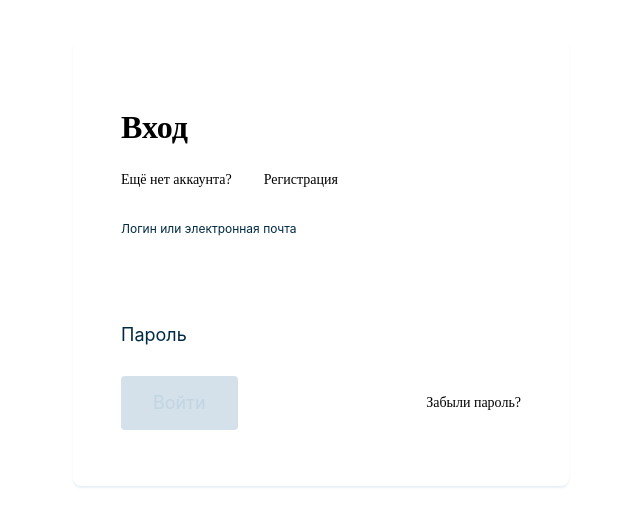
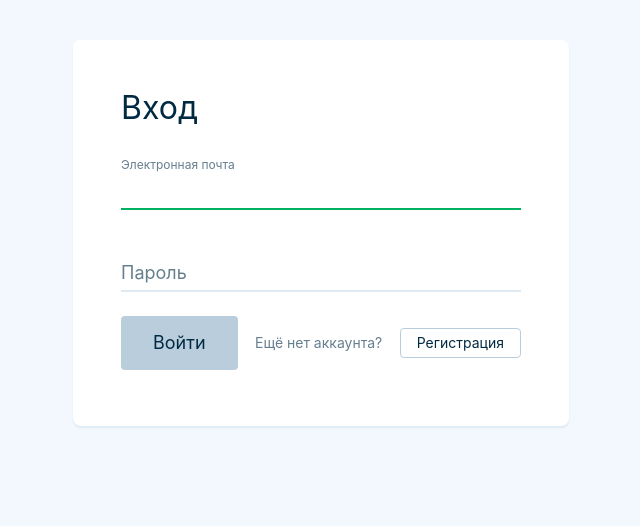
Before and after one commit to DiRaiks/football_planner_react, a React (Create React App) app: page / in a window 1280 px wide. Shown: the top 526 px of the page, without its empty margins (319-959 px from the left). Built offline with nearby package versions, Linux system fonts and the light colour scheme.

Commit message:
Change colors, change login form

```diff
--- a/src/components/Login/Login.tsx
+++ b/src/components/Login/Login.tsx
@@ -1,9 +1,9 @@
 import React from 'react';
-import { Link, useHistory } from 'react-router-dom';
+import { useHistory } from 'react-router-dom';
 
 import { ServicePage, ServiceForm, FormTextField, FormPasswordField, Button } from 'reusableComponents';
 
-import { ROUTE_REGISTRATION, ROUTE_PASSWORD_RESET } from 'constantsVars';
+import { ROUTE_REGISTRATION } from 'constantsVars';
 
 import { useLoginForm } from './useSignInForm';
 import styles from './login.module.scss';
@@ -17,21 +17,21 @@ export const SignInForm: React.FC = () => {
     <ServicePage>
       <ServiceForm method="post" onSubmit={handleSubmit}>
         <h1>Вход</h1>
-        <div className={styles.header}>
-          <div className={styles.noAccountWr}>Ещё нет аккаунта?</div>
-          <div className={styles.signUpButton} onClick={(): void => history.push(ROUTE_REGISTRATION)}>
-            <div>Регистрация</div>
-          </div>
-        </div>
         <FormTextField autoFocus autoComplete="username" {...userNameProps} />
         <FormPasswordField autoComplete="current-password" {...passwordProps} />
         <div className={styles.footer}>
           <Button type="submit" disabled={isDisabled} loading={isLoading} size="l" className={styles.signInButton}>
             Войти
           </Button>
-          <Link to={ROUTE_PASSWORD_RESET} className={styles.forgotPassword}>
-            Забыли пароль?
-          </Link>
+          <div className={styles.header}>
+            <div className={styles.noAccountWr}>Ещё нет аккаунта?</div>
+          </div>
+          <div className={styles.signUpButton} onClick={(): void => history.push(ROUTE_REGISTRATION)}>
+            <div>Регистрация</div>
+          </div>
+          {/*<Link to={ROUTE_PASSWORD_RESET} className={styles.forgotPassword}>*/}
+          {/*  Забыли пароль?*/}
+          {/*</Link>*/}
         </div>
       </ServiceForm>
     </ServicePage>
--- a/src/components/Login/login.module.scss
+++ b/src/components/Login/login.module.scss
@@ -5,15 +5,14 @@
 
 .noAccountWr {
   font-size: 14px;
-  color: var(--color-primary-lighten-40);
-  margin-right: 16px;
+  color: var(--color-black-60);
 }
 
 .signUpButton {
   padding: 4px 16px;
   display: flex;
   align-items: center;
-  border: 1px solid var(--color-ShadesOfGrey2);
+  border: 1px solid var(--color-cold-gray-dark);
   border-radius: 4px;
   font-size: 14px;
   color: var(--color-Blue2);
@@ -21,7 +20,7 @@
 }
 
 .signUpButton:hover {
-  background-color: var(--color-ShadesOfGrey4);
+  background-color: var(--color-green-ultralight);
 }
 
 .footer {
@@ -40,5 +39,5 @@
 
 .forgotPassword {
   text-decoration: none;
-  color: var(--color-Blue2);
+  color: var(--color-blue-steel);
 }
--- a/src/components/Login/useSignInForm.ts
+++ b/src/components/Login/useSignInForm.ts
@@ -18,7 +18,7 @@ export const useLoginForm: TUseLoginForm = () => {
     ...userName,
     localError: null,
     serverError: usernameError,
-    label: 'Логин или электронная почта',
+    label: 'Электронная почта',
   });
 
   const password = useTextField();
--- a/src/index.scss
+++ b/src/index.scss
@@ -1,13 +1,88 @@
 @import './variables.scss';
+
+html {
+  height: 100%;
+}
 
 body {
   margin: 0;
-  -webkit-font-smoothing: antialiased;
-  -moz-osx-font-smoothing: grayscale;
+  padding: 0;
+  font-size: 16px;
+  line-height: 20px;
+  color: var(--color-primary);
+  background: var(--color-background);
+  min-height: 100%;
+  overscroll-behavior-x: contain;
 }
 
-html,
 body,
-#root {
-  height: 100%;
+input,
+textarea,
+select {
+  font-family: var(--font-family);
 }
+
+h1,
+h2,
+h3,
+h4,
+h5,
+h6 {
+  &:first-child {
+    margin-top: 0;
+  }
+}
+
+h1 {
+  font-size: 32px;
+  line-height: 40px;
+  font-weight: normal;
+  margin: 48px 0 16px 0;
+}
+
+h2 {
+  font-size: 24px;
+  line-height: 40px;
+  font-weight: normal;
+  margin: 32px 0 16px 0;
+}
+
+h3 {
+  font-size: 20px;
+  line-height: 32px;
+  font-weight: normal;
+  margin: 32px 0 16px 0;
+}
+
+h4 {
+  text-transform: uppercase;
+  letter-spacing: 1.6px;
+  font-size: 12px;
+  line-height: 16px;
+  font-weight: normal;
+  margin: 48px 0 20px;
+}
+
+h5 {
+  font-weight: bold;
+  font-size: 13px;
+  line-height: 18px;
+  margin: 16px 0 4px;
+  color: var(--color-primary-lighten-40);
+}
+
+h6 {
+  font-weight: bold;
+  font-size: 13px;
+  line-height: 18px;
+  margin: 16px 0 4px;
+  color: var(--color-primary-lighten-40);
+}
+
+[data-menu='collapsed'] {
+  --nav-size: var(--nav-collapsed-size);
+}
+
+[data-menu='hidden'] {
+  --nav-size: 0px;
+}
--- a/src/reusableComponents/Button/button.module.scss
+++ b/src/reusableComponents/Button/button.module.scss
@@ -9,17 +9,6 @@
   cursor: pointer;
   outline: none;
   font-family: var(--font-family);
-
-  &:before {
-    content: '';
-    position: absolute;
-    top: 0;
-    right: 0;
-    bottom: 0;
-    left: 0;
-    border-radius: inherit;
-    pointer-events: none;
-  }
 }
 
 /* sizes */
@@ -28,31 +17,47 @@
   font-size: 14px;
   line-height: 16px;
   padding: 8px 16px;
+
+  &.outlined {
+    padding: 7px 15px;
+  }
 }
 
 .size-s {
   font-size: 14px;
   line-height: 16px;
   padding: 10px 16px;
+
+  &.outlined {
+    padding: 9px 15px;
+  }
 }
 
 .size-m {
   font-size: 16px;
   line-height: 20px;
   padding: 10px 20px;
+
+  &.outlined {
+    padding: 9px 19px;
+  }
 }
 
 .size-l {
   font-size: 20px;
   line-height: 22px;
   padding: 16px 32px;
+
+  &.outlined {
+    padding: 15px 31px;
+  }
 }
 
 /* loading */
 
 .loading,
 .loading:hover {
-  background: var(--color-accent);
+  background: var(--color-bondi-blue-dark);
 }
 
 .loading .content {
@@ -70,107 +75,102 @@
   position: absolute;
 }
 
-/* colors */
-
-.accent {
-  --main-color: var(--color-accent);
-  --hover-color: var(--color-accent-hover);
-}
-
-.gray {
-  --main-color: var(--color-primary);
-  --hover-color: var(--color-primary-hover);
-}
-
-.warning {
-  --main-color: var(--color-warning);
-  --hover-color: var(--color-warning-hover);
-}
-
-.highlight {
-  --main-color: var(--color-highlight);
-  --hover-color: var(--color-highlight-hover);
-}
-
 /* contained */
 
 .contained {
   transition: background-color 0.1s ease-out;
-  color: var(--color-white);
-  background: var(--main-color);
+  background: var(--color-accent);
+  color: var(--color-black);
+}
+
+[data-using-keyboard] .contained:focus {
+  box-shadow: 0 0 0 2px var(--color-cold-gray-light);
 }
 
 .contained:hover,
-.contained.active,
-[data-using-keyboard] .contained:focus {
-  background: var(--hover-color);
+.contained.active {
+  background: var(--color-accent-hover);
+}
+
+.contained.disabled,
+.contained.disabled:hover,
+.contained.loading,
+.contained.loading:hover {
+  background: var(--color-cold-gray-dark);
+  cursor: default;
 }
 
 /* outlined */
 
 .outlined {
-  background: var(--color-white);
+  background: transparent;
   transition: border-color 0.1s ease-out;
-  color: var(--main-color);
+  border: 1px solid var(--color-cold-gray-light);
+  color: var(--color-black-60);
+}
 
-  &:before {
-    border: 1px solid var(--color-shadow);
-    opacity: 0.2;
-    transition: opacity 0.15s ease-out;
-  }
+.outlined.disabled,
+.outlined.disabled:hover {
+  border-color: transparent;
+  background: var(--color-cold-gray-ultralight);
+}
+
+[data-using-keyboard] .outlined:focus {
+  background: var(--color-cold-gray-ultralight);
+  border-color: var(--color-cold-gray-dark);
 }
 
 .outlined:hover,
-.outlined.active,
-[data-using-keyboard] .outlined:focus {
-  &:before {
-    opacity: 0.4;
-  }
+.outlined.active {
+  background: transparent;
+  border-color: var(--color-cold-gray-dark);
+}
+
+.outlined.disabled,
+.outlined.disabled:hover,
+.outlined.loading,
+.outlined.loading:hover {
+  color: var(--color-cold-gray-dark);
+  border-color: transparent;
+  background: var(--color-cold-gray-ultralight);
+  cursor: default;
+}
+
+.outlined.loading,
+.outlined.loading:hover {
+  color: var(--color-blue-steel);
 }
 
 /* ghost */
 
 .ghost {
-  color: var(--main-color);
+  transition: background-color 0.1s ease-out, color 0.1s ease-out;
+  background: transparent;
+  color: var(--color-blue-steel);
+}
 
-  &:before {
-    background: var(--color-shadow);
-    opacity: 0;
-    transition: opacity 0.15s ease-out;
-  }
+[data-using-keyboard] .ghost:focus {
+  background: var(--color-cold-gray-ultralight);
 }
 
 .ghost:hover,
-.ghost.active,
-[data-using-keyboard] .ghost:focus {
-  &:before {
-    opacity: 0.1;
-  }
+.ghost.active {
+  background: var(--color-cold-gray-ultralight);
+  color: var(--color-black);
 }
 
 .ghost.disabled,
-.ghost.disabled:hover {
+.ghost.disabled:hover,
+.ghost.loading,
+.ghost.loading:hover {
+  color: var(--color-cold-gray-light);
   background: transparent;
+  cursor: default;
 }
 
-/* disabled */
-
-.disabled,
-.disabled:hover {
-  color: var(--color-shadow-l);
-  background: var(--color-shadow-d);
-  cursor: default;
-
-  &:before {
-    display: none;
-  }
-}
-
-/* loading */
-
-.loading,
-.loading:hover {
-  color: var(--main-color);
+.ghost.loading,
+.ghost.loading:hover {
+  color: var(--color-blue-steel);
 }
 
 /* selected */
--- a/src/reusableComponents/Input/input.module.scss
+++ b/src/reusableComponents/Input/input.module.scss
@@ -8,7 +8,7 @@ $placeholder-state-width: 100%;
   padding-top: 2px;
   position: relative;
   font-family: var(--font-family);
-  color: var(--color-primary);
+  color: var(--color-black);
   display: inline-flex;
 }
 
@@ -21,19 +21,19 @@ $placeholder-state-width: 100%;
   box-sizing: border-box;
   padding: 5px 0;
   border: none;
-  border-bottom: 2px solid var(--color-shadow-lighten-80);
+  border-bottom: 2px solid var(--color-cold-gray-light);
   background: transparent;
   font-size: 18px;
   line-height: 24px;
   outline: none;
-  color: var(--color-primary);
+  color: var(--color-black);
   flex-grow: 1;
   transition: border-color 0.1s ease-out;
 }
 
 .input:focus,
 .active .input {
-  border-color: var(--color-accent);
+  border-color: var(--color-accent-dark);
 }
 
 .title {
@@ -42,7 +42,7 @@ $placeholder-state-width: 100%;
   position: absolute;
   left: 0;
   top: 27px;
-  color: var(--color-primary-lighten-40);
+  color: var(--color-black-60);
   white-space: nowrap;
   max-width: 100%;
   overflow: hidden;
@@ -76,23 +76,23 @@ $placeholder-state-width: 100%;
 }
 
 input::placeholder {
-  color: var(--color-primary-lighten-40);
+  color: var(--color-black-60);
 }
 
 input:disabled {
-  border-color: var(--color-shadow-lighten-80);
-  color: var(--color-primary-lighten-40);
+  border-color: var(--color-cold-gray-light);
+  color: var(--color-black-60);
 }
 
 .error .input {
   &,
   &:placeholder-shown {
-    border-color: var(--color-warning);
+    border-color: var(--color-cold-amaranth);
 
     & + .title {
       transform: $label-state;
       max-width: $label-state-width;
-      color: var(--color-warning);
+      color: var(--color-cold-amaranth);
     }
   }
 }
--- a/src/reusableComponents/ServiceForm/serviceForm.module.scss
+++ b/src/reusableComponents/ServiceForm/serviceForm.module.scss
@@ -1,9 +1,9 @@
 .body {
-  background: var(--color-background);
+  background: var(--color-cold-gray-ultralight);
 }
 
 .wrapper {
-  background: var(--color-foreground);
+  background: var(--color-white);
   width: 400px;
   border-radius: 8px;
   box-shadow: var(--shadow-s);
--- a/src/variables.scss
+++ b/src/variables.scss
@@ -1,11 +1,17 @@
 // colors
 
 :root {
+  --font-family: -apple-system, BlinkMacSystemFont, 'Segoe UI', 'Roboto', 'Oxygen', 'Ubuntu', 'Cantarell', 'Fira Sans',
+    'Droid Sans', 'Helvetica Neue', sans-serif;
+
   --color-primary: #002a42;
   --color-primary-hover: #193f55;
 
-  --color-accent: #7fffd4;
-  --color-accent-hover: #5dbea3;
+  --color-background: #f2f8fe;
+
+  --color-accent: #7cf0bd;
+  --color-accent-hover: #6dd2a5;
+  --color-accent-dark: #00b161;
 
   --color-warning: #ff536a;
   --color-warning-hover: #ff7588;
@@ -15,13 +21,16 @@
 
   --color-white: #fff;
 
+  --color-green: #7cf0bd;
+  --color-green-ultralight: #f2fff9;
+
   --color-black-60: #667f8e;
   --color-black: #002a42;
 
   --color-blue: #528cc7;
   --color-blue-steel: #5892b6;
 
-  --color-bondi-blue-normal: #7fc30e;
+  --color-bondi-blue-normal: #0eb9c3;
   --color-bondi-blue-dark: #009aa6;
 
   --color-cold-gray-ultralight: #f2f8fe;
```
